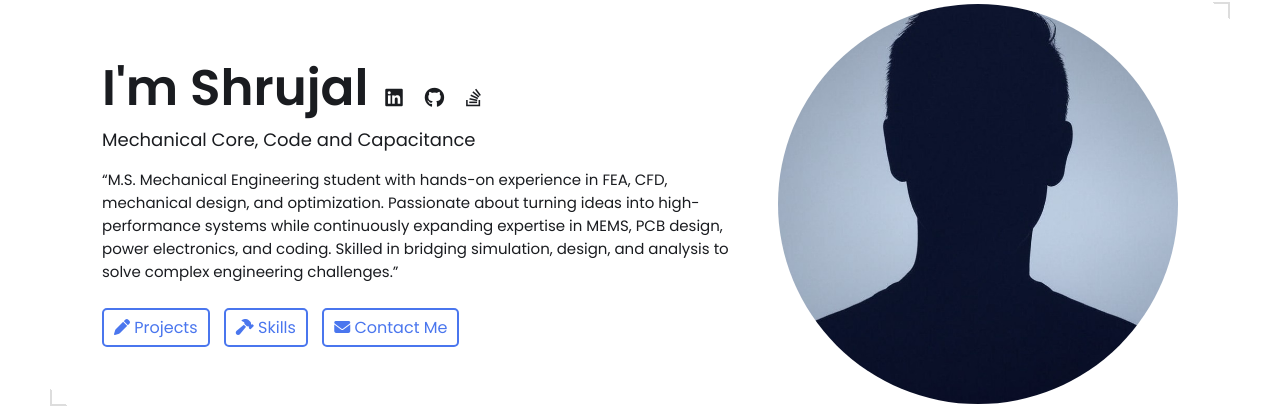
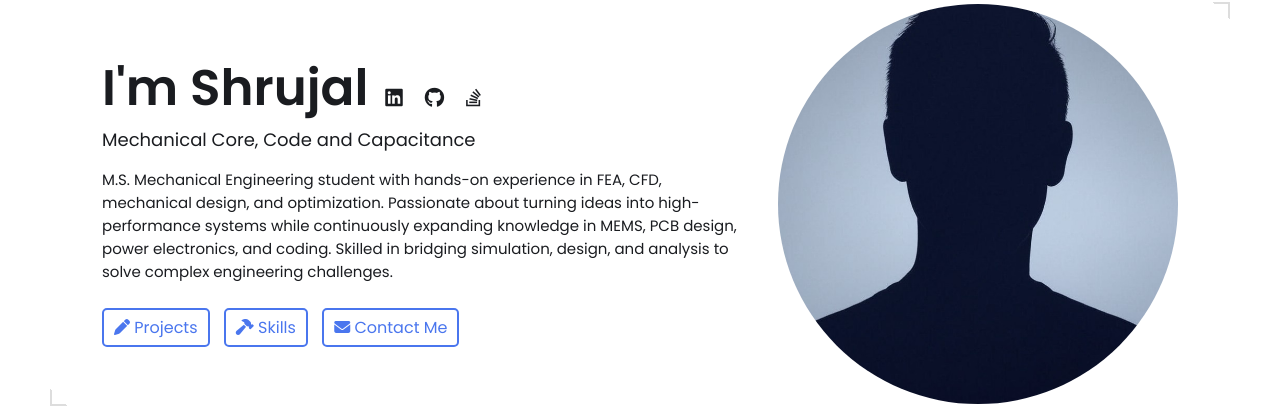
Before and after one commit to Shruzz16/shruzz16.github.io, a Jekyll site: the page built from index.html, in a window 1280 px wide and 900 px high. Shown: the part 128-536 px from the top of the window. Built offline with Jekyll 4.4.1, drawn with Linux system fonts in a browser that asks for light colours.

Commit message:
Update _config.yml

```diff
--- a/_config.yml
+++ b/_config.yml
@@ -15,7 +15,7 @@ title: Shrujal Zala's Portfolio # This is what shows up in the tab of the browse
 name: Shrujal Zala
 headline: Mechanical Core, Code and Capacitance
 description: >- # dont remove this line. this will ignore all new lines until the next section
- “M.S. Mechanical Engineering student with hands-on experience in FEA, CFD, mechanical design, and optimization. Passionate about turning ideas into high-performance systems while continuously expanding expertise in MEMS, PCB design, power electronics, and coding. Skilled in bridging simulation, design, and analysis to solve complex engineering challenges.”
+ M.S. Mechanical Engineering student with hands-on experience in FEA, CFD, mechanical design, and optimization. Passionate about turning ideas into high-performance systems while continuously expanding knowledge in MEMS, PCB design, power electronics, and coding. Skilled in bridging simulation, design, and analysis to solve complex engineering challenges.
 # Place your profile image in /assets/images/profile-image/folder and edit the file name
 profile_image: ./assets/images/profile-image/avatar.jpeg
 
```
